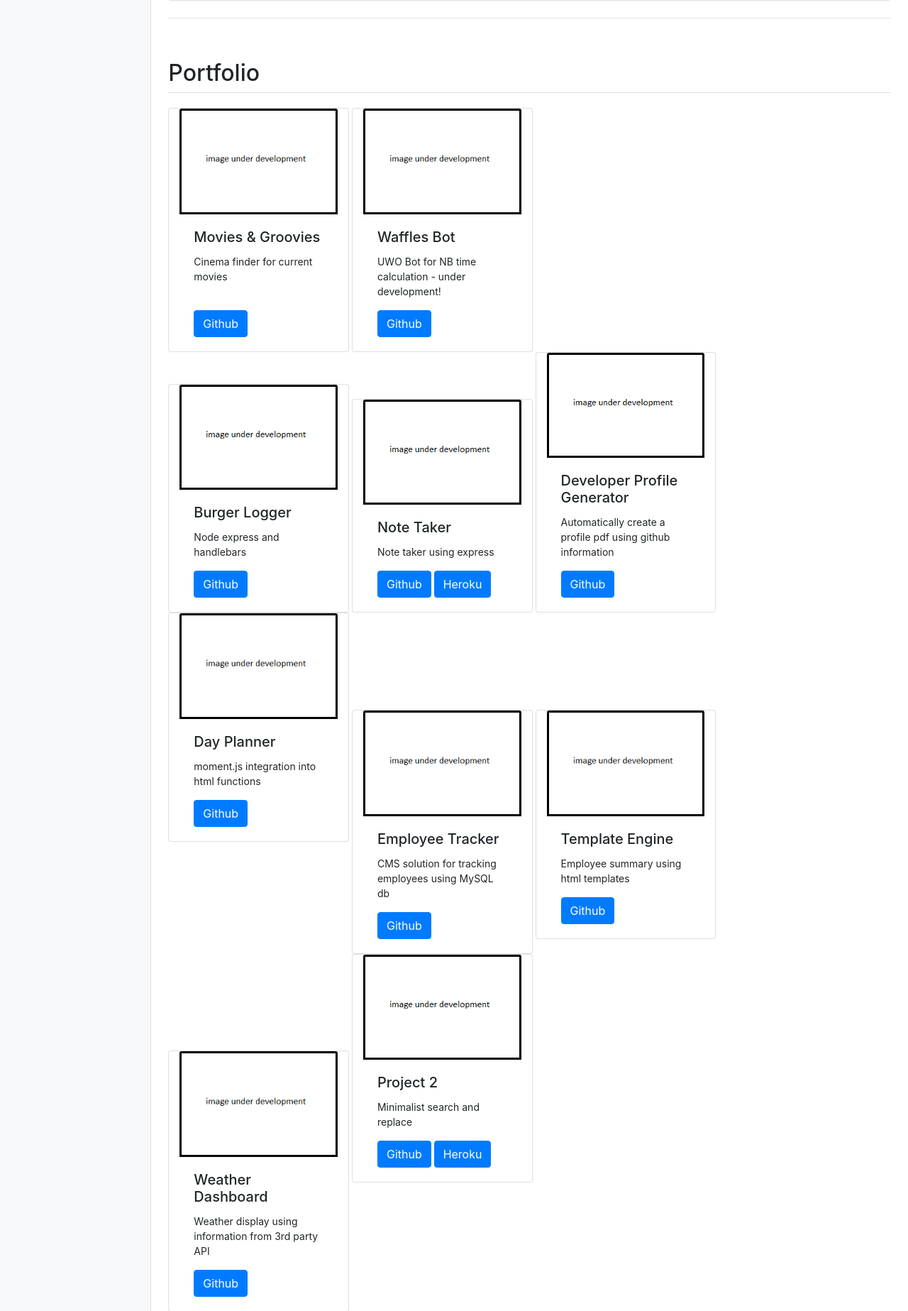
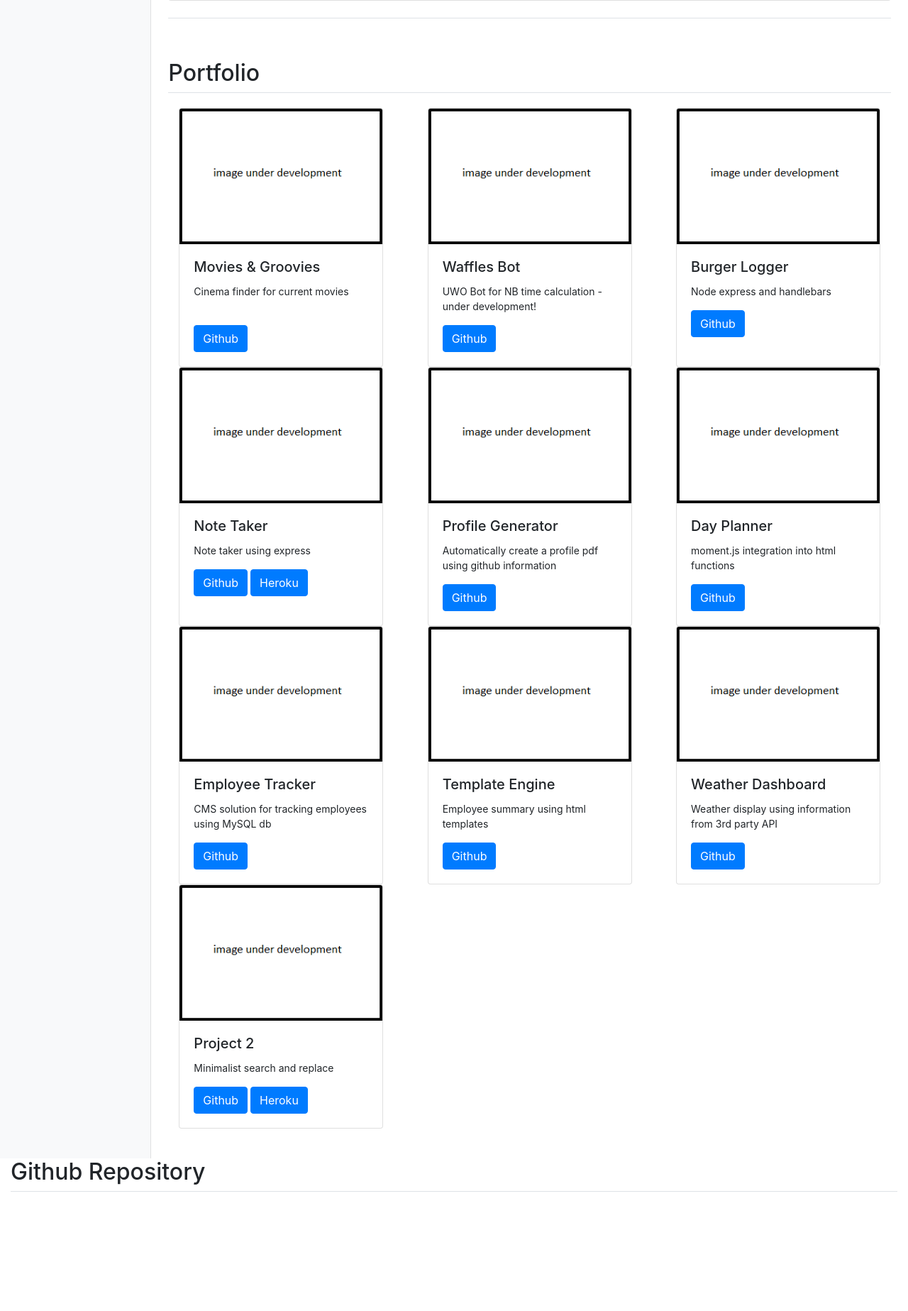
Before and after one commit to yhlee-dho/Responsive-Portfolio, a PHP site: page / in a window 1280 px wide. Shown: the part 1148-2995 px from the top of the page at 71% size. Run offline with PHP 8.4, Linux system fonts and the light colour scheme.

Commit message:
fixed flex issues

```diff
--- a/Assets/css/style.css
+++ b/Assets/css/style.css
@@ -151,13 +151,5 @@ body {
 /* work from 02252020 and on */
 .portfolio-div{
   margin: 50px;
-  flex-direction: row;
-  flex-wrap: wrap;
-  justify-content: space-evenly;
-  align-items: baseline;
-  align-content: space-around;
+
 }
-
-.portfolioContainer{
-  display: flex; /* or inline-flex */
-}
--- a/index.html
+++ b/index.html
@@ -227,11 +227,12 @@
         </div>
         </br>
 
-        <!-- Profile Container -->
-        <div id="profileContainer">
+        <!-- Portfolio container -->
+        <div class="d-flex justify-content-between col-12 flex-wrap">
+
           <!-- Profile Divs -->
           <!-- Movies and Groovies -->
-          <div class="d-inline-block col-3 card" id="profile-div">
+          <div class="card" style="width: 18rem;" id="profile-div">
             <img src="./Assets/Images/portfolio-size_300x200px.png" class="card-img-top" alt="moviesGroovies">
             <div class="card-body">
               <h5 class="card-title">Movies & Groovies</h5>
@@ -242,7 +243,7 @@
           </div>
 
           <!-- Waffles Bot -->
-          <div class="d-inline-block col-3 card" id="profile-div">
+          <div class="card" style="width: 18rem;" id="profile-div">
             <img src="./Assets/Images/portfolio-size_300x200px.png" class="card-img-top" alt="discordBotWaffles">
             <div class="card-body">
               <h5 class="card-title">Waffles Bot</h5>
@@ -250,11 +251,9 @@
               <a href="https://github.com/yhlee-dho/Discord-Bot-Waffles" class="btn btn-primary">Github</a>
             </div>
           </div>
-        </div>
-
 
           <!-- Burger Logger -->
-        <div class="d-inline-block col-3 card" id="profile-div">
+          <div class="card" style="width: 18rem;" id="profile-div">
             <img src="./Assets/Images/portfolio-size_300x200px.png" class="card-img-top" alt="burgerLogger">
             <div class="card-body">
               <h5 class="card-title">Burger Logger</h5>
@@ -264,7 +263,7 @@
           </div>
 
           <!-- Note Taker -->
-        <div class="d-inline-block col-3 card" id="profile-div">
+          <div class="card" style="width: 18rem;" id="profile-div">
             <img src="./Assets/Images/portfolio-size_300x200px.png" class="card-img-top" alt="noteTaker">
             <div class="card-body">
               <h5 class="card-title">Note Taker</h5>
@@ -275,17 +274,17 @@
           </div>
 
           <!-- Developer Profile Generator -->
-        <div class="d-inline-block col-3 card" id="profile-div">
+          <div class="card" style="width: 18rem;" id="profile-div">
             <img src="./Assets/Images/portfolio-size_300x200px.png" class="card-img-top" alt="profileGenerator">
             <div class="card-body">
-            <h5 class="card-title">Developer Profile Generator</h5>
+              <h5 class="card-title">Profile Generator</h5>
               <p class="card-text">Automatically create a profile pdf using github information</p>
               <a href="https://github.com/yhlee-dho/Developer-Profile-Generator/" class="btn btn-primary">Github</a>
             </div>
           </div>
 
           <!-- Day Planner -->
-        <div class="d-inline-block col-3 card" id="profile-div">
+          <div class="card" style="width: 18rem;" id="profile-div">
             <img src="./Assets/Images/portfolio-size_300x200px.png" class="card-img-top" alt="dayPlanner">
             <div class="card-body">
               <h5 class="card-title">Day Planner</h5>
@@ -295,7 +294,7 @@
           </div>
 
           <!-- Employee Tracker -->
-        <div class="d-inline-flex col-3 card" id="profile-div">
+          <div class="card" style="width: 18rem;" id="profile-div">
             <img src="./Assets/Images/portfolio-size_300x200px.png" class="card-img-top" alt="employeeTracker">
             <div class="card-body">
               <h5 class="card-title">Employee Tracker</h5>
@@ -305,7 +304,7 @@
           </div>
 
           <!-- Template Engine -->
-        <div class="d-inline-flex col-3 card" id="profile-div">
+          <div class="card" style="width: 18rem;" id="profile-div">
             <img src="./Assets/Images/portfolio-size_300x200px.png" class="card-img-top" alt="Testing card">
             <div class="card-body">
               <h5 class="card-title">Template Engine</h5>
@@ -315,7 +314,7 @@
           </div>
 
           <!-- Weather Dashboard -->
-        <div class="d-inline-flex col-3 card" id="profile-div">
+          <div class="card" style="width: 18rem;" id="profile-div">
             <img src="./Assets/Images/portfolio-size_300x200px.png" class="card-img-top" alt="weatherDashboard">
             <div class="card-body">
               <h5 class="card-title">Weather Dashboard</h5>
@@ -325,7 +324,7 @@
           </div>
 
           <!-- Project 2 -->
-        <div class="d-inline-block col-3 card" id="profile-div">
+          <div class="card" style="width: 18rem;" id="profile-div">
             <img src="./Assets/Images/portfolio-size_300x200px.png" class="card-img-top" alt="youtubeSearch">
             <div class="card-body">
               <h5 class="card-title">Project 2</h5>
@@ -334,6 +333,11 @@
               <a href="https://spiderfly.herokuapp.com/" class="btn btn-primary">Heroku</a>
             </div>
           </div>
+
+        </div>
+
+
+
 
 
 
```
Lines whose indentation alone changed are shown as unchanged.
